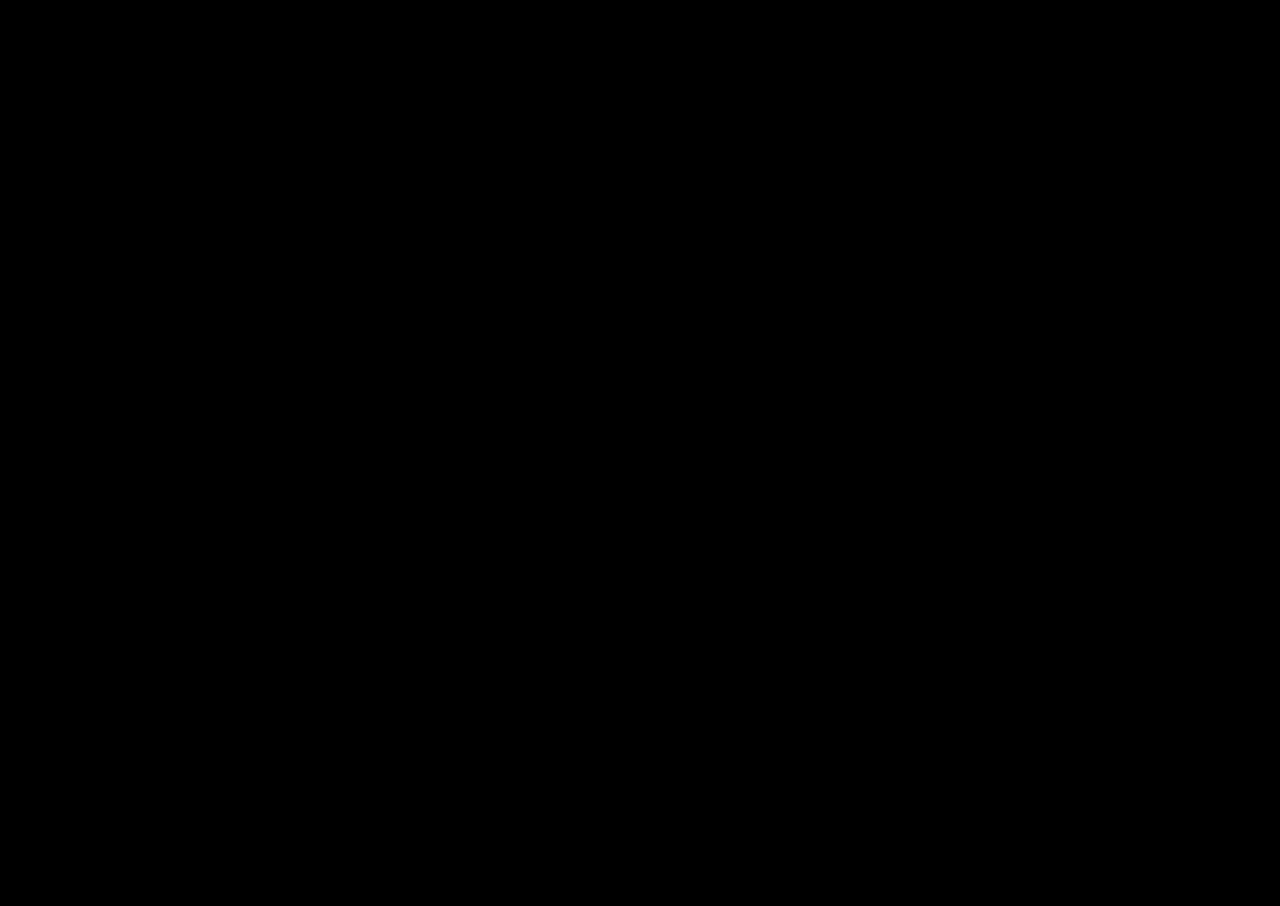
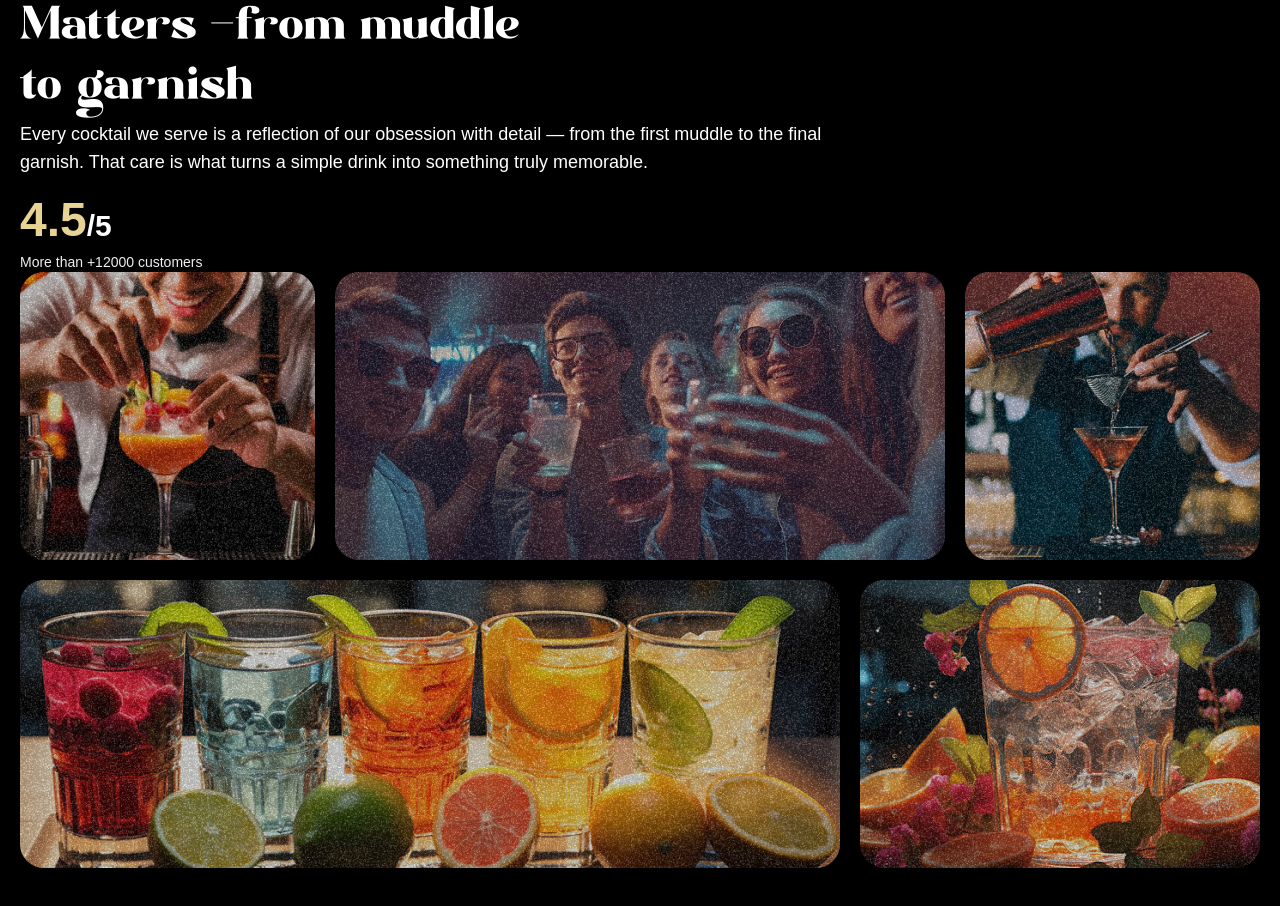
Before and after one commit to PiyushBhandari06/gsap_Mojito, a React (Vite) app: page / in a window 1280 px wide. Shown: the part 1840-2746 px from the top of the page. Before the commit the page ends 1600 px from the top, so only its background shows below. Built offline with nearby package versions, Linux system fonts and the light colour scheme; a web font is replaced by a local one.

Commit message:
implemented About Section

```diff
--- a/src/App.jsx
+++ b/src/App.jsx
@@ -3,6 +3,7 @@
 import Navbar from "./components/Navbar";
 import Hero from "./components/Hero";
 import Cocktails from "./components/Cocktails";
+import About from "./components/About";
 
 gsap.registerPlugin(ScrollTrigger, SplitText);
 //these gsap plugins aren't automaticallty active therefore we have to register them first.
@@ -14,6 +15,7 @@
         <Navbar/>
         <Hero/>
         <Cocktails/>
+        <About/>
     </main>
   )
 }
--- /dev/null
+++ b/src/components/About.jsx
@@ -0,0 +1,88 @@
+import { useGSAP } from '@gsap/react'
+import { SplitText } from 'gsap/all'
+import gsap from 'gsap'
+
+const About = () => {
+    useGSAP(() => {
+	const titleSplit = SplitText.create('#about h2', {
+	 type: 'words'
+	})
+
+	const scrollTimeline = gsap.timeline({
+	 scrollTrigger: {
+		trigger: '#about',
+		start: 'top center'
+	 }
+	})
+
+	scrollTimeline
+	 .from(titleSplit.words, {
+		opacity: 0, duration: 1, yPercent: 100, ease: 'expo.out', stagger: 0.02
+	})
+	 .from('.top-grid div, .bottom-grid div', {
+		opacity: 0, duration: 1, ease: 'power1.inOut', stagger: 0.04,
+	}, '-=0.5')//this will make this animation start 0.5s before previous (above one) completes
+ })
+
+    return (
+        <div id='about'>
+            <div className='mb-16 md:px-0 px-5'>
+                <div className='content'>
+                    <div className='md:col-span-8'>
+                        <p className='badge'>Best Cocktails</p>
+                        <h2>Where Every Detail Matters <span className='text-white'>-</span>
+                            from muddle to garnish
+                        </h2>
+
+                        <div className='sub-content'>
+                            <p>Every cocktail we serve is a reflection of our obsession with detail — from the first muddle to the final garnish. That care is what turns a simple drink into something truly memorable. </p>
+                            <div>
+                                <p className='md:text-3xl text-xl font-bold'>
+                                    <span>4.5</span>
+                                    /5
+                                </p>
+                                <p className='text-sm text-white-100'>More than +12000 customers</p>
+                            </div>
+                        </div>
+                    </div>
+                </div>
+
+
+                <div className='top-grid'>
+                    <div className='md:col-span-3'>
+                        <div className='noisy' />
+                        <img src="/images/abt1.png" alt="grid-img-1" />
+                    </div>
+
+                    <div className='md:col-span-6'>
+                        <div className='noisy' />
+                        <img src="/images/abt2.png" alt="grid-img-2" />
+                    </div>
+
+                    <div className='md:col-span-3'>
+                        <div className='noisy' />
+                        <img src="/images/abt5.png" alt="grid-img-5" />
+                    </div>
+
+                </div>
+
+
+                <div className='bottom-grid'>
+
+                    <div className='md:col-span-8'>
+                        <div className='noisy' />
+                        <img src="/images/abt3.png" alt="grid-img-3" />
+                    </div>
+
+                    <div className='md:col-span-4'>
+                        <div className='noisy' />
+                        <img src="/images/abt4.png" alt="grid-img-4" />
+                    </div>
+
+                </div>
+            </div>
+        </div>
+    )
+}
+
+export default About
```
